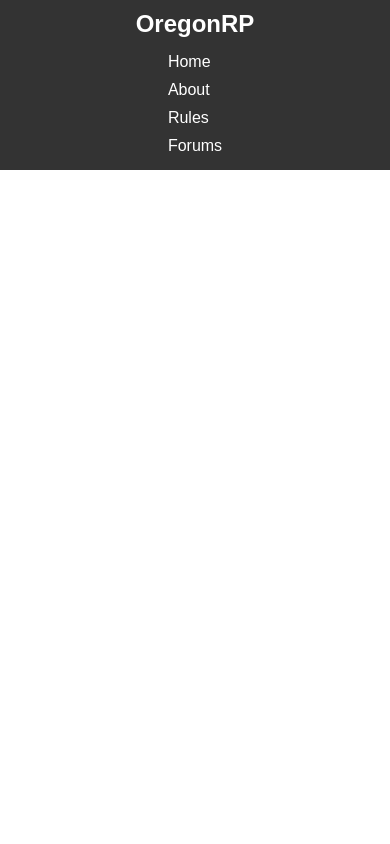
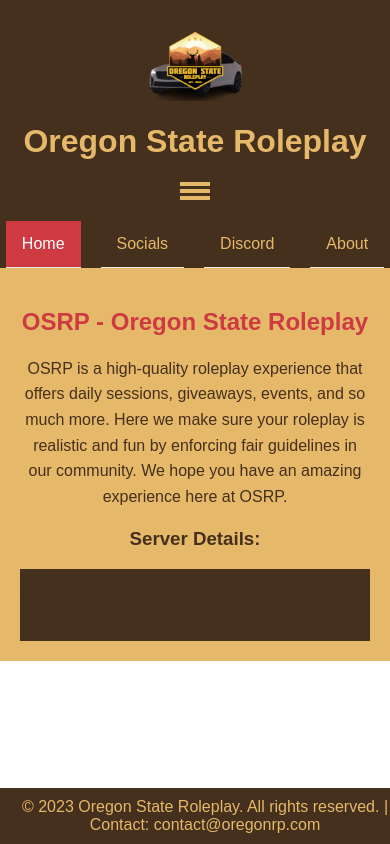
Before and after one commit to catbatbobb/oregonrp, a plain HTML site: page index.html in a window 390 px wide. Drawn offline with Linux system fonts and the light colour scheme.

Commit message:
first update

```diff
--- a/index.html
+++ b/index.html
@@ -1,67 +1,211 @@
 <!DOCTYPE html>
-<html lang="en">
+<html>
 <head>
-  <meta charset="UTF-8">
-  <meta name="viewport" content="width=device-width, initial-scale=1.0">
-  <title>OregonRP</title>
+<!-- Primary Meta Tags -->
+<title>Oregon State Roleplay</title>
+<meta name="title" content="Oregon State Roleplay" />
+<meta name="description" content="OSRP is a high-quality roleplay experience that offers daily sessions, giveaways, events, and so much more. Join us for a realistic and fun roleplaying community." />
+
+<!-- Open Graph / Facebook -->
+<meta property="og:type" content="website" />
+<meta property="og:url" content="https://metatags.io" />
+<meta property="og:title" content="Oregon State Roleplay" />
+<meta property="og:description" content="OSRP is a high-quality roleplay experience that offers daily sessions, giveaways, events, and so much more. Join us for a realistic and fun roleplaying community." />
+<meta property="og:image" content="https://i.imgur.com/k9QitAo.png" />
+
+<!-- Twitter -->
+<meta property="twitter:card" content="summary_large_image" />
+<meta property="twitter:url" content="https://metatags.io" />
+<meta property="twitter:title" content="Oregon State Roleplay" />
+<meta property="twitter:description" content="OSRP is a high-quality roleplay experience that offers daily sessions, giveaways, events, and so much more. Join us for a realistic and fun roleplaying community." />
+<meta property="twitter:image" content="https://i.imgur.com/k9QitAo.png" />
+
+  <!-- Favicon -->
+  <link rel="icon" href="logo.png" type="image/x-icon">
 <style>
   body {
     margin: 0;
     padding: 0;
-      font-family: Arial, sans-serif;
+    font-family: Arial, sans-serif; /* Use default system fonts */
   }
-    .navbar {
-      background-color: #333;
-      color: #fff;
-      padding: 10px;
+
+  header {
+    text-align: center;
+    background-color: #452f1d; /* New background color for the header */
+    color: #e5b969; /* New text color for the header */
+    padding: 20px;
     display: flex;
-      justify-content: space-between;
+    flex-direction: column; /* Adjust to a column layout */
+    justify-content: center; /* Center the content horizontally */
     align-items: center;
   }
+
   .logo {
-      font-size: 24px;
-      font-weight: bold;
+    text-align: center; /* Center the logo */
+    flex: 1; /* Allow the logo to take available space */
   }
-    .navbar ul {
-      list-style: none;
+
+  .logo img {
+    max-width: 100px;
+    height: auto;
+    vertical-align: middle;
+  }
+
+  ul {
+    list-style-type: none;
     margin: 0;
     padding: 0;
+    overflow: hidden;
+    background-color: #452f1d; /* New background color for the navbar */
+    display: flex;
+    justify-content: center;
+  }
+
+  li {
+    margin: 0 10px;
+  }
+
+  li a {
+    display: block;
+    color: #e5b969; /* New text color for the navbar */
+    text-align: center;
+    padding: 14px 16px;
+    text-decoration: none;
+  }
+
+  li a:hover:not(.active) {
+    background-color: #cd3a42; /* New background color on hover for navbar items */
+  }
+
+  li a.active {
+    color: white;
+    background-color: #cd3a42; /* New background color for active navbar item */
+  }
+
+  .hamburger {
+    display: none;
+    cursor: pointer;
+    flex-direction: column;
+    justify-content: space-around;
+    width: 30px;
+    height: 20px;
+  }
+
+  .hamburger div {
+    width: 100%;
+    height: 4px;
+    background-color: #e5b969; /* New color for the hamburger lines */
+  }
+
+  @media (max-width: 600px) {
+    header {
+      flex-direction: column;
+    }
+
+    .hamburger {
       display: flex;
     }
-    .navbar li {
-      margin: 0 10px;
+
+    .navbar {
+      order: 2; /* Move the navbar below the hamburger button */
     }
+
     .navbar a {
-      text-decoration: none;
-      color: #fff;
+      border-bottom: 1px solid #e7e7e7; /* New border color for navbar items */
     }
-    @media (max-width: 600px) {
-      .navbar {
-        flex-direction: column;
+
+    .navbar.collapsed {
+      display: none;
     }
-      .navbar ul {
-        margin-top: 10px;
-        flex-direction: column;
+
+    .navbar.collapsed a {
+      display: none;
     }
-      .navbar li {
-        margin: 5px 0;
   }
+
+  .footer {
+    background-color: #452f1d; /* New background color for the footer */
+    color: #e5b969; /* New text color for the footer */
+    text-align: center;
+    padding: 10px;
+    position: absolute;
+    bottom: 0;
+    width: 100%;
+  }
+
+  .server-info {
+    padding: 20px;
+    background-color: #e5b969; /* New background color for the server info section */
+    color: #452f1d; /* New text color for the server info section */
+    text-align: center; /* Center the content in the server info section */
+    max-width: 800px; /* Limit the maximum width of the server info section */
+    margin: 0 auto; /* Center the server info section horizontally */
+  }
+
+  .server-info h2 {
+    color: #cd3a42; /* New color for the h2 headings in server info section */
+  }
+
+  .server-info p {
+    line-height: 1.6;
   }
 </style>
 </head>
 <body>
-  <div class="navbar">
-    <div class="logo">OregonRP</div>
+
+<header>
+  <div class="logo">
+    <img src="logo.png" alt="OregonRP Logo">
+  </div>
+  <h1>Oregon State Roleplay</h1> <!-- Site name with new text color -->
+  <div class="hamburger" onclick="toggleMenu()">
+    <div></div>
+    <div></div>
+    <div></div>
+  </div>
+</header>
+
+<ul class="navbar">
+  <li><a class="active" href="index.html">Home</a></li>
+  <li><a href="socials.html">Socials</a></li>
+  <li><a href="https://discord.gg/oregonrp">Discord</a></li>
+  <li><a href="#about">About</a></li>
+</ul>
+
+<div class="server-info">
+  <h2>OSRP - Oregon State Roleplay</h2>
+  <p>
+    OSRP is a high-quality roleplay experience that offers daily sessions, giveaways, events, and so much more. Here we make sure your roleplay is realistic and fun by enforcing fair guidelines in our community. We hope you have an amazing experience here at OSRP.
+  </p>
+  <h3>Server Details:</h3>
   <ul>
-      <li><a href="#">Home</a></li>
-      <li><a href="#">About</a></li>
-      <li><a href="#">Rules</a></li>
-      <li><a href="#">Forums</a></li>
-      <!-- Add more navigation links as needed -->
+    <li>Owner - NotBlackout001#3531</li>
+    <li>Name - Oregon State Roleplay</li>
+    <li>Creation Date - 7/11/23</li>
+    <li>Release Date - 7/11/23</li>
+    <li>Code - Ostate</li>
   </ul>
 </div>
 
-  <!-- Your homepage content goes here -->
+<footer class="footer">
+  &copy; 2023 Oregon State Roleplay. All rights reserved. | Contact: contact@oregonrp.com
+</footer>
+
+<script>
+  function toggleMenu() {
+    const menu = document.querySelector('ul');
+    menu.classList.toggle('collapsed');
+  }
+
+  // Close the menu if a menu item is clicked
+  const menuItems = document.querySelectorAll('li');
+  menuItems.forEach(item => {
+    item.addEventListener('click', () => {
+      const menu = document.querySelector('ul');
+      menu.classList.remove('collapsed');
+    });
+  });
+</script>
 
 </body>
 </html>
```
Also changed, not shown: socials.html (added, +239 -0 lines), font.ttf (added), logo.png (added). Lines whose indentation alone changed are shown as unchanged.
